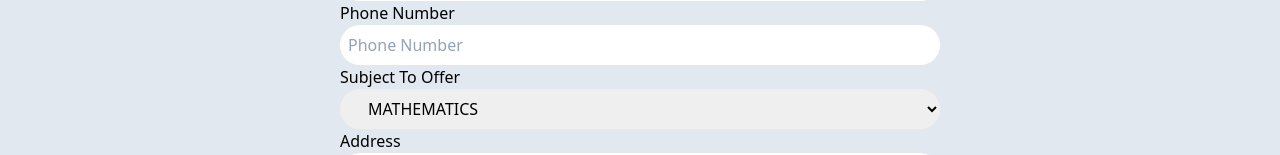
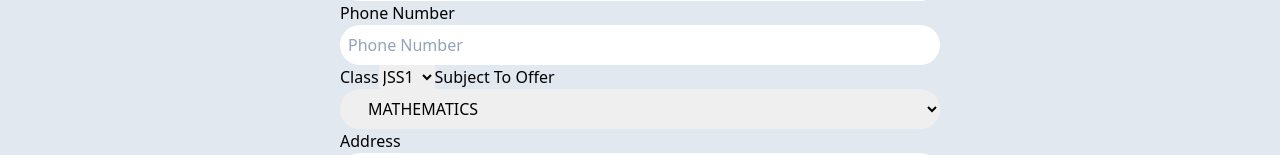
Before and after one commit to Adegbite-Joshua/HopeAcademy, a React (Vite) app: page /signup in a window 1280 px wide. Shown: the part 337-492 px from the top of the page. Built offline with nearby package versions, Linux system fonts and the light colour scheme.

Commit message:
Worked on the laning page navbar

```diff
--- a/src/Components/StaffSignUp/SignUpPage.jsx
+++ b/src/Components/StaffSignUp/SignUpPage.jsx
@@ -29,7 +29,21 @@ const SignUpPage = () => {
       phonenumber: '',
       email: '',
       password: '',
-      staffIndex: -1,
+      staffIndex: 0,
+      // address: '',
+    },
+    onSubmit: (values)=>{
+      submit(values);
+    }
+  })
+  const submit =(values)=>{
+    let details = {
+      firstName: values.firstName,
+      lastName: values.lastName,
+      phonenumber: values.phonenumber,
+      email: values.email,
+      password: values.password,
+      staffIndex: values.staffIndex,
       address: '',
       localGovernment: '',
       state: '',
@@ -40,7 +54,7 @@ const SignUpPage = () => {
           other: ''
       },
       subjectInfo: {
-          subjectName: '',
+          subjectName: subjects[values.staffIndex],
           subjectDescription: '',
           subjectPicUrl: ''
       },
@@ -50,11 +64,9 @@ const SignUpPage = () => {
       timelines: [],
       groups: [],
       files: []
-    },
-    onSubmit: (values)=>{
-      console.log(values)
     }
-  })
+    console.log(details);
+  }
   return (
     <>
         <div className='w-full h-24 h-screen bg-slate-200 pt-24'>
@@ -67,6 +79,15 @@ const SignUpPage = () => {
                 <input type="text" name='email' onChange={formik.handleChange} className='w-full border-slate-900 focus:ring-4 focus:ring-purple focus:outline-none p-2 hover:boder-0 focus:ring-0 rounded-full  placeholder-slate-400 contrast-more:border-slate-400 contrast-more:placeholder-slate-50' placeholder='Email' />
                 <label htmlFor="" className=''>Phone Number</label>
                 <input type="text" name='phoneNumber' onChange={formik.handleChange} className='w-full border-slate-900 focus:ring-4 focus:ring-purple focus:outline-none p-2 hover:boder-0 focus:ring-0 rounded-full  placeholder-slate-400 contrast-more:border-slate-400 contrast-more:placeholder-slate-50' placeholder='Phone Number' />
+                <label htmlFor="">Class</label>
+                <select name="class" id="class">
+                  <option value="0">JSS1</option>
+                  <option value="1">JSS2</option>
+                  <option value="2">JSS3</option>
+                  <option value="3">SSS1</option>
+                  <option value="4">SSS2</option>
+                  <option value="5">SSS3</option>
+                </select>
                 <label htmlFor="" className=''>Subject To Offer</label>
                 <select  name="staffIndex" onChange={formik.handleChange} id="staffIndex" className='w-full border-slate-900 focus:ring-4 focus:ring-purple focus:outline-none p-2 hover:boder-0 focus:ring-0 rounded-full  placeholder-slate-400 contrast-more:border-slate-400 contrast-more:placeholder-slate-50 px-6'>
                   <option  value={subjects.indexOf('MATHEMATICS')}>MATHEMATICS</option>
```
